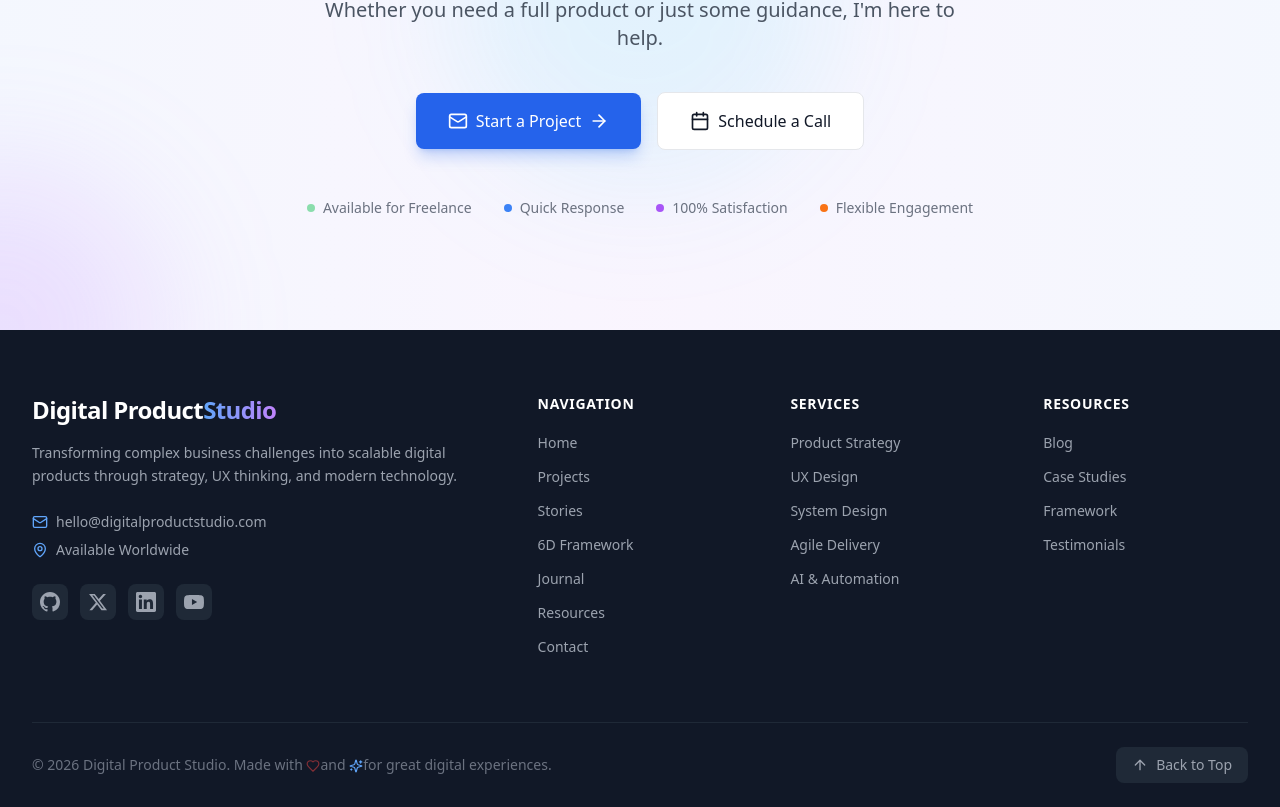
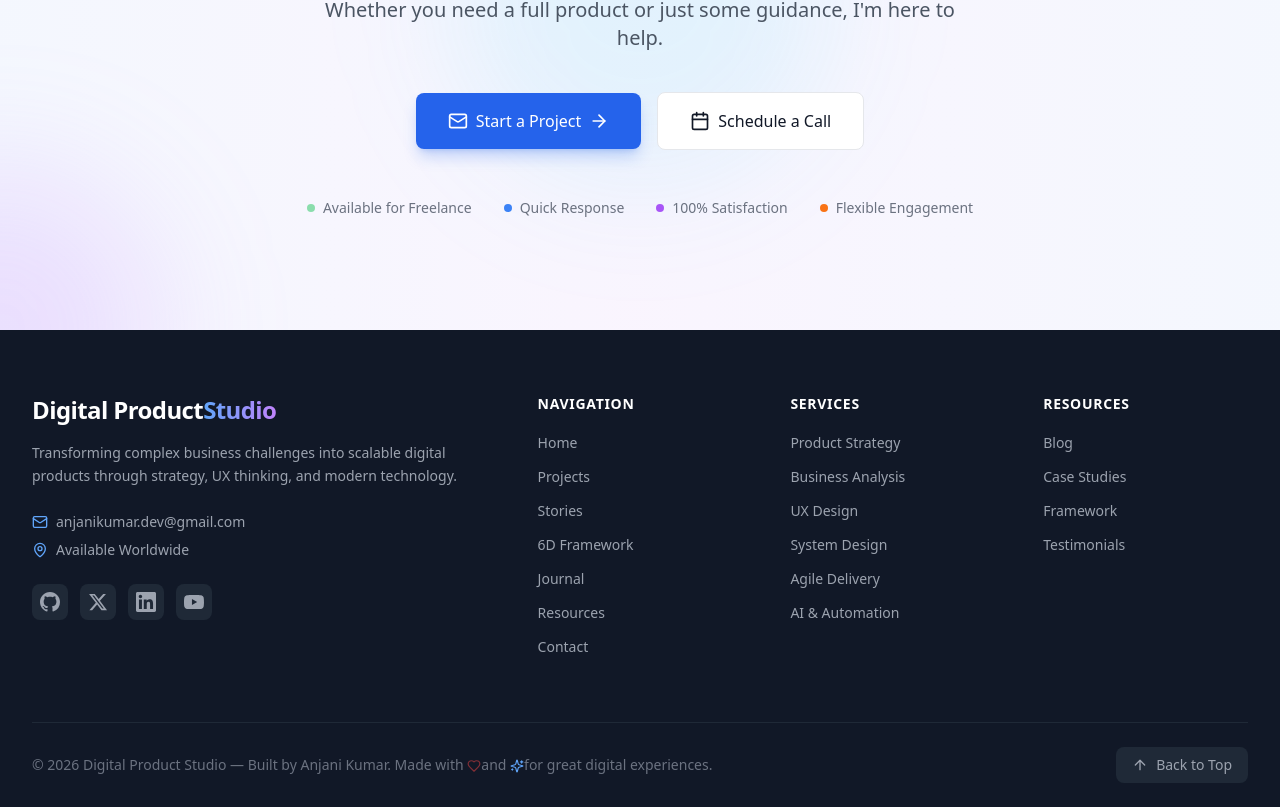
Before and after one commit to anjanikumar-dev/digital-product-studio, a Next.js app: page / in a window 1280 px wide. Shown: the part 8362-9169 px from the top of the page. Built offline with nearby package versions, Linux system fonts and the light colour scheme.

Commit message:
feat: update Footer with personal branding

```diff
--- a/src/components/layout/Footer.tsx
+++ b/src/components/layout/Footer.tsx
@@ -64,8 +64,7 @@ export default function Footer() {
     visible: {
       opacity: 1,
       y: 0,
-      //transition: { duration: 0.4 }
-    }
+    },
   };
 
   const sections = [
@@ -85,6 +84,7 @@ export default function Footer() {
       title: 'Services',
       links: [
         { label: 'Product Strategy', href: '/services/product-strategy' },
+        { label: 'Business Analysis', href: '/services/business-analysis' },
         { label: 'UX Design', href: '/services/ux-design' },
         { label: 'System Design', href: '/services/system-design' },
         { label: 'Agile Delivery', href: '/services/agile-delivery' },
@@ -132,8 +132,8 @@ export default function Footer() {
             <div className="space-y-2 text-sm">
               <div className="flex items-center gap-2 text-gray-400">
                 <Mail className="w-4 h-4 text-blue-400" />
-                <a href="mailto:hello@digitalproductstudio.com" className="hover:text-white transition-colors">
-                  hello@digitalproductstudio.com
+                <a href="mailto:anjanikumar.dev@gmail.com" className="hover:text-white transition-colors">
+                  anjanikumar.dev@gmail.com
                 </a>
               </div>
               <div className="flex items-center gap-2 text-gray-400">
@@ -191,7 +191,7 @@ export default function Footer() {
         >
           {/* Copyright */}
           <p className="text-sm text-gray-500">
-            © {new Date().getFullYear()} Digital Product Studio.
+            © {new Date().getFullYear()} Digital Product Studio — Built by Anjani Kumar.
             Made with <Heart className="w-3.5 h-3.5 inline text-red-500 animate-pulse" />
             and <Sparkles className="w-3.5 h-3.5 inline text-blue-400" />
             for great digital experiences.
```
